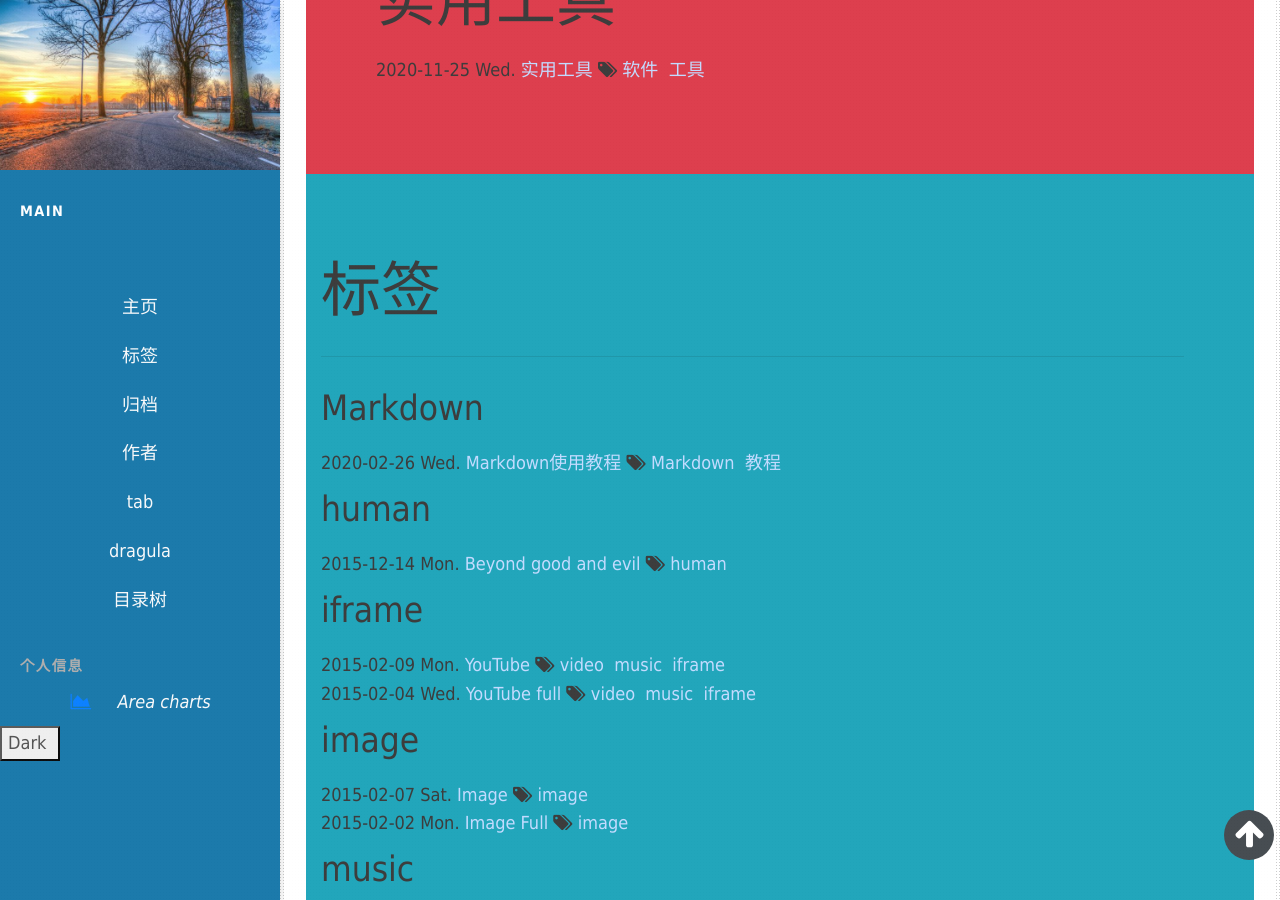
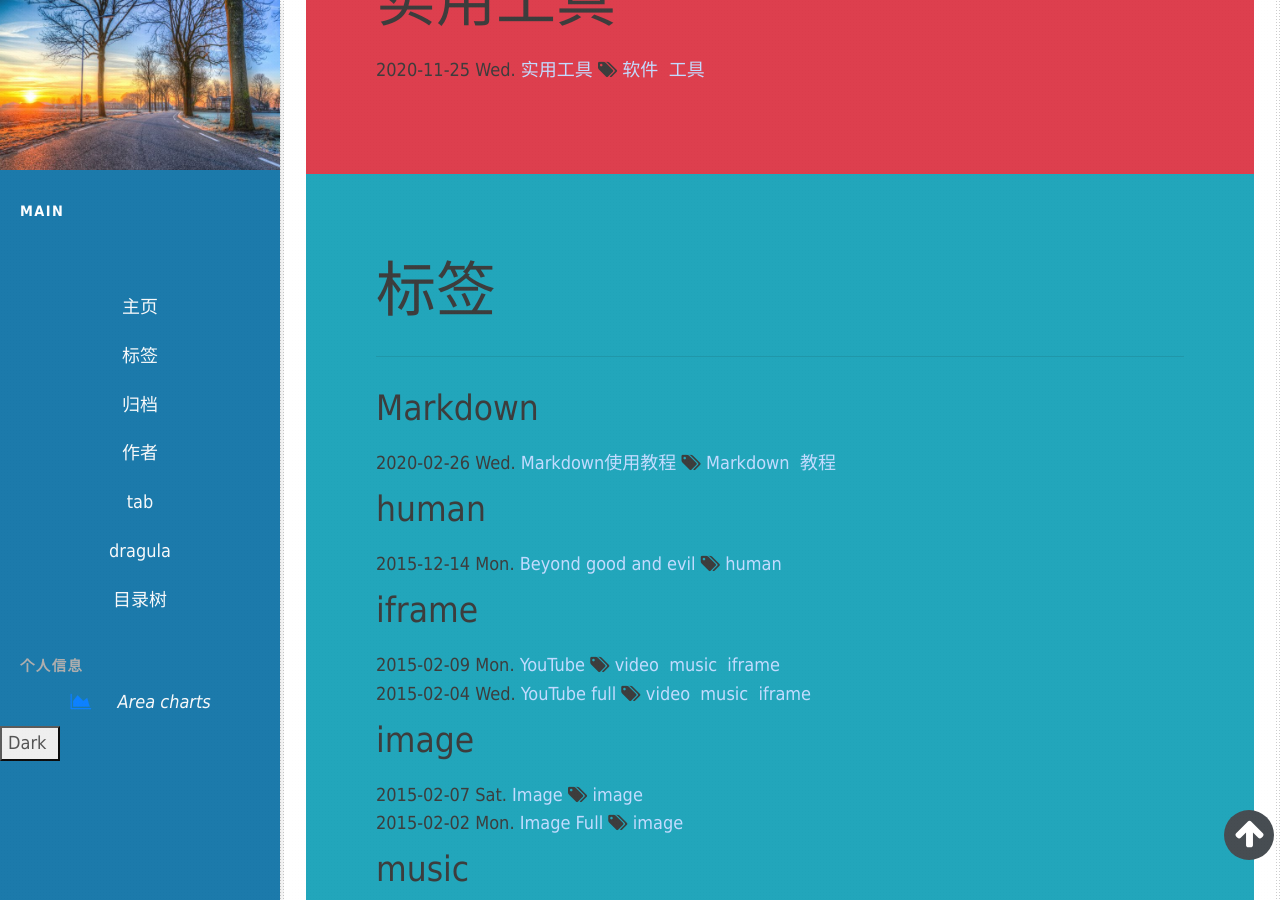
Before and after one commit to nengwuzhi/nengwuzhi.github.ioce, a Jekyll site: the page built from pages/tab.html, in a window 1280 px wide and 900 px high, scrolled down 2298 px. Built offline with Jekyll 4.4.1, drawn with Linux system fonts in a browser that asks for light colours; nearby versions of some CDN libraries; library files that are not in the unit come from our copies.

Commit message:
Update tab.html

```diff
--- a/pages/tab.html
+++ b/pages/tab.html
@@ -89,7 +89,7 @@ type: page
             {% endfor %}
         </ul>
 </div>
-<div id="section3" class="container-fluid bg-info" style="padding-top:70px;padding-bottom:70pxpadding-left:70px;padding-right:70px;">
+<div id="section3" class="container-fluid bg-info" style="padding-top:70px;padding-bottom:70px;padding-left:70px;padding-right:70px;">
           <h2>标签</h2>
         <hr>
         {% capture tags %}
```
